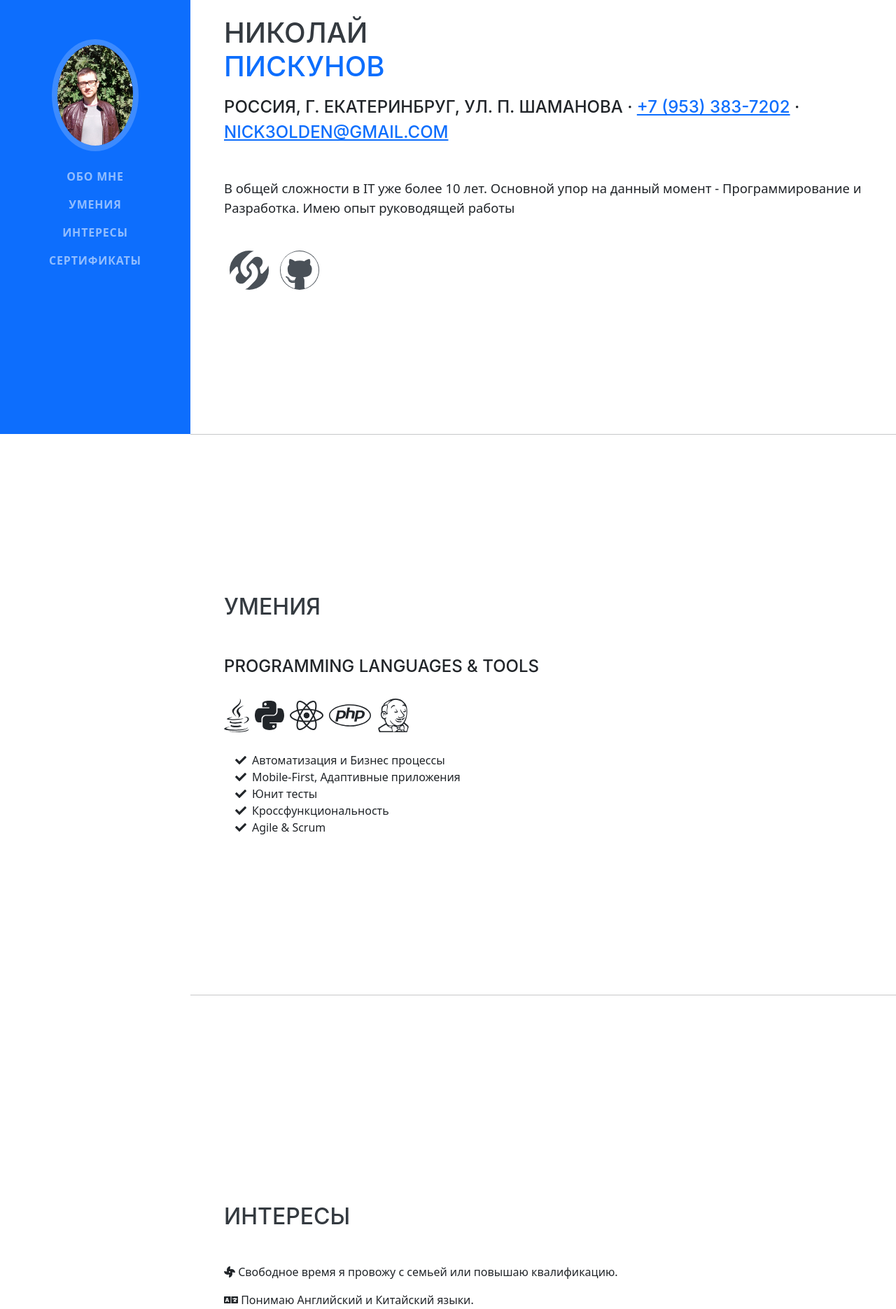
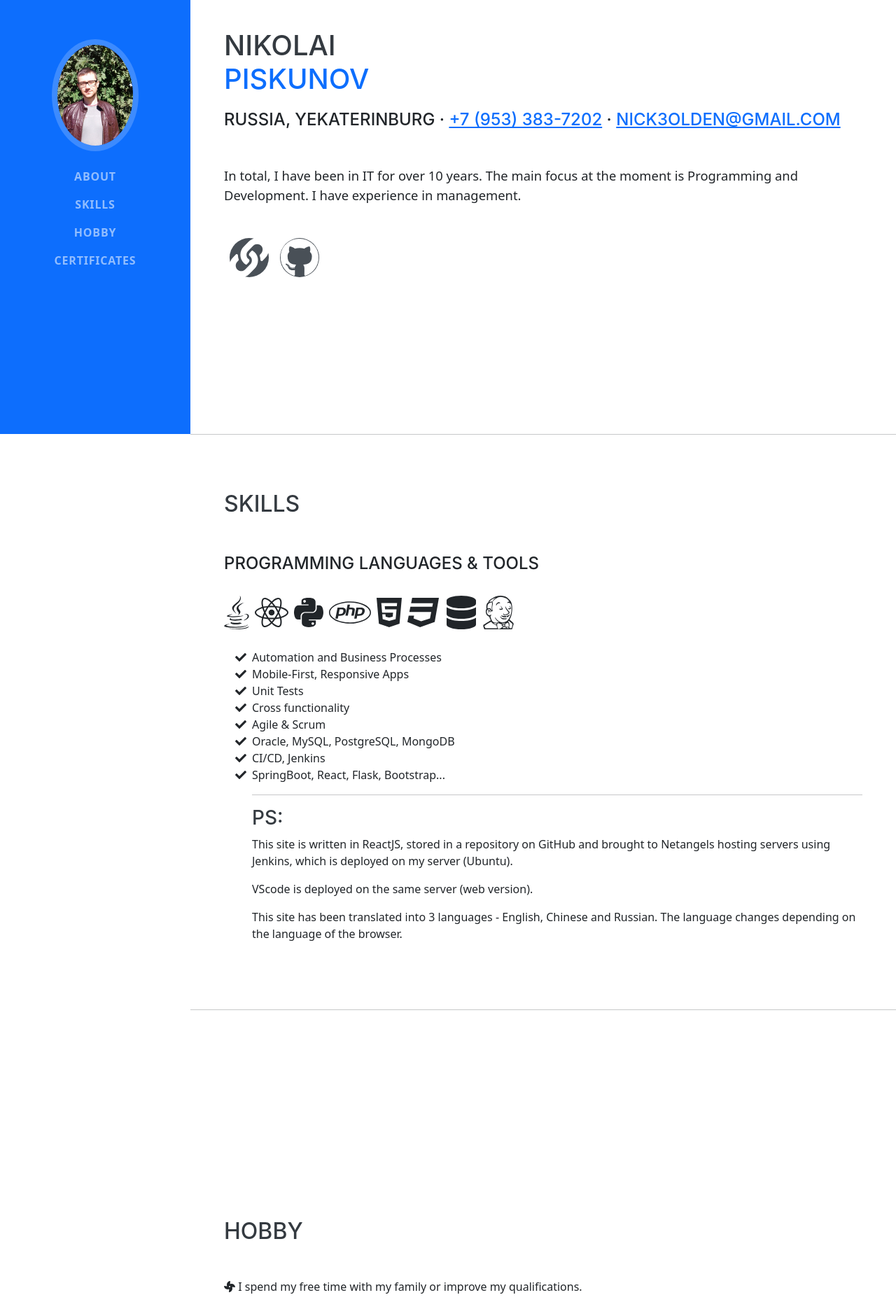
Before and after one commit to NickOlden/cv, a React (Create React App) app: page / in a window 1280 px wide. Shown: the part 180-2050 px from the top of the page at 70% size. Built offline with nearby package versions, Linux system fonts and the light colour scheme.

Commit message:
add locale

```diff
--- a/src/components/About.js
+++ b/src/components/About.js
@@ -2,21 +2,24 @@ import React from "react";
 import {FontAwesomeIcon} from '@fortawesome/react-fontawesome';
 import {faLink} from "@fortawesome/free-solid-svg-icons";
 import {faGithub} from "@fortawesome/free-brands-svg-icons";
+import LocaleUtil from "../utils/LocaleUtil";
 
 const About = () => {
+  let locale = LocaleUtil();
   return (
     <>
       <section className="resume-section" id="about">
         <div className="resume-section-content">
           <h1 className="mb-0">
-            Николай
-            <p className="text-primary">Пискунов</p>
+            {locale.name}
+            <p className="text-primary">{locale.surname}</p>
           </h1>
           <div className="subheading mb-5">
-            Россия, г. Екатеринбруг, ул. П. Шаманова · <a href="tel:+79533837202">+7 (953) 383-7202</a> · <a href="mailto:nick3olden@gmail.com">nick3olden@gmail.com</a>
+            {locale.address} · <a href="tel:+79533837202">+7 (953) 383-7202</a> · <a href="mailto:nick3olden@gmail.com">nick3olden@gmail.com</a>
           </div>
-          <p className="lead mb-5">В общей сложности в IT уже более 10 лет. Основной упор на данный момент - Программирование и Разработка. Имею опыт руководящей работы</p>
+          <p className="lead mb-5">{locale.about}</p>
           <div className="social-icons">
+            {/*TODO сделать и вставить ссылки на резюме на других сайтах*/}
             <a className="p-2" href="https://ekaterinburg.hh.ru/resume/b91bc0b5ff05c12eb90039ed1f7174694e3854" target="_blank"><FontAwesomeIcon className="social-icon" icon={faLink} /></a>
             <a className="p-2" href="https://github.com/NickOlden" target="_blank"><FontAwesomeIcon className="social-icon" icon={faGithub} /></a>
           </div>
--- a/src/components/Certifications.js
+++ b/src/components/Certifications.js
@@ -1,45 +1,47 @@
 import React from "react";
 import {FontAwesomeIcon} from '@fortawesome/react-fontawesome';
 import {faTrophy} from "@fortawesome/free-solid-svg-icons";
+import LocaleUtil from "../utils/LocaleUtil";
 
 const Certifications = () => {
+  let locale = LocaleUtil()
   return (
     <>
       <section className="resume-section" id="awards">
         <div className="resume-section-content">
-          <h2 className="mb-5">Курсы и Сертификаты</h2>
+          <h2 className="mb-5">{locale.certs_title}</h2>
           <ul className="fa-ul mb-0">
             <li>
               <span className="fa-li"><FontAwesomeIcon icon={faTrophy} className="text-warning" /></span>
-              2020 Продвинутое программирование Python. Уровень 2ы (Сертификат)
+              {locale.certs_2020_p2}
             </li>
             <li>
               <span className="fa-li"><FontAwesomeIcon icon={faTrophy} className="text-warning" /></span>
-              2019 Шаблоны проектирования приложенжия масштаба предприятия (Сертификат)
+              {locale.certs_2019_gof}
             </li>
             <li>
               <span className="fa-li"><FontAwesomeIcon icon={faTrophy} className="text-warning" /></span>
-              2019 React-JS - Библиотека для создания пользовательских интерфейсов (Сертификат)
+              {locale.certs_2019_react}
             </li>
             <li>
               <span className="fa-li"><FontAwesomeIcon icon={faTrophy} className="text-warning" /></span>
-              2019 Python Уровень 1. Основыв программирования (Сертификат)
+              {locale.certs_2019_p1}
             </li>
             <li>
               <span className="fa-li"><FontAwesomeIcon icon={faTrophy} className="text-warning" /></span>
-              2018 Специалист, Генеральный директор
+              {locale.certs_2018}
             </li>
             <li>
               <span className="fa-li"><FontAwesomeIcon icon={faTrophy} className="text-warning" /></span>
-              2017 Специалист, Директор по информационным технологиям
+              {locale.certs_2017}
             </li>
             <li>
               <span className="fa-li"><FontAwesomeIcon icon={faTrophy} className="text-warning" /></span>
-              2016 Комплексная программа. Программирование в системе 1С Предприятие 8.3
+              {locale.certs_2016}
             </li>
             <li>
               <span className="fa-li"><FontAwesomeIcon icon={faTrophy} className="text-warning" /></span>
-              2014 MBA Start MBA IT
+              {locale.certs_2014}
             </li>
           </ul>
         </div>
--- a/src/components/Interests.js
+++ b/src/components/Interests.js
@@ -1,16 +1,18 @@
 import React from "react";
 import {FontAwesomeIcon} from '@fortawesome/react-fontawesome';
 import {faFan , faLanguage, faChess} from "@fortawesome/free-solid-svg-icons";
+import LocaleUtil from "../utils/LocaleUtil";
 
 const Interests = () => {
+  let locale = LocaleUtil()
   return (
     <>
       <section className="resume-section" id="interests">
         <div className="resume-section-content">
-          <h2 className="mb-5">Интересы</h2>
-          <p><FontAwesomeIcon icon={faFan} />  Свободное время я провожу с семьей или повышаю квалификацию.</p>
-          <p><FontAwesomeIcon icon={faLanguage} />  Понимаю Английский и Китайский языки.</p>
-          <p><FontAwesomeIcon icon={faChess} />  Увлекаюсь шахматами и покером.</p>
+          <h2 className="mb-5">{locale.menu_hobby}</h2>
+          <p><FontAwesomeIcon icon={faFan} /> {locale.hobby_one}</p>
+          <p><FontAwesomeIcon icon={faLanguage} /> {locale.hobby_two}</p>
+          <p><FontAwesomeIcon icon={faChess} /> {locale.hobby_three}</p>
         </div>
       </section>
       <hr className="m-0" />
--- a/src/components/Navigation.js
+++ b/src/components/Navigation.js
@@ -1,8 +1,12 @@
 import React, {useState} from "react";
 import profile from "../assets/img/profile.jpg";
+import LocaleUtil from "../utils/LocaleUtil";
 
 const Navigation = () => {
   let width = window.innerWidth;
+  let locale = LocaleUtil()
+  let fullname = locale.name + " " + locale.surname
+
   const [toggleIfSizeChange, setToggleIfSizeChange] = useState(width > 991);
 
   const toggleMenu = () => {
@@ -12,16 +16,16 @@ const Navigation = () => {
   return (
     <nav className="navbar navbar-expand-lg navbar-dark bg-primary fixed-top" id="sideNav">
       <a className="navbar-brand js-scroll-trigger" href="#about">
-        <span className="d-block d-lg-none">Николай Пискунов</span>
+        <span className="d-block d-lg-none">{fullname}</span>
         <span className="d-none d-lg-block"><img className="img-fluid img-profile rounded-circle mx-auto mb-2" src={profile} alt="profile" /></span>
       </a>
       <button className="navbar-toggler" type="button" data-bs-toggle="collapse" data-bs-target="#navbarResponsive" aria-controls="navbarResponsive" aria-expanded="false" aria-label="Toggle navigation"><span onClick={toggleMenu} className="navbar-toggler-icon"/></button>
       <div className={!toggleIfSizeChange?"collapse navbar-collapse" : "navbar-collapse"} id="navbarResponsive">
         <ul className="navbar-nav">
-          <li className="nav-item"><a onClick={() => setToggleIfSizeChange(false)} className="nav-link js-scroll-trigger" href="#about">Обо мне</a></li>
-          <li className="nav-item"><a onClick={() => setToggleIfSizeChange(false)} className="nav-link js-scroll-trigger" href="#skills">Умения</a></li>
-          <li className="nav-item"><a onClick={() => setToggleIfSizeChange(false)} className="nav-link js-scroll-trigger" href="#interests">Интересы</a></li>
-          <li className="nav-item"><a onClick={() => setToggleIfSizeChange(false)} className="nav-link js-scroll-trigger" href="#awards">Сертификаты</a></li>
+          <li className="nav-item"><a onClick={() => setToggleIfSizeChange(false)} className="nav-link js-scroll-trigger" href="#about">{locale.menu_about_me}</a></li>
+          <li className="nav-item"><a onClick={() => setToggleIfSizeChange(false)} className="nav-link js-scroll-trigger" href="#skills">{locale.menu_skills}</a></li>
+          <li className="nav-item"><a onClick={() => setToggleIfSizeChange(false)} className="nav-link js-scroll-trigger" href="#interests">{locale.menu_hobby}</a></li>
+          <li className="nav-item"><a onClick={() => setToggleIfSizeChange(false)} className="nav-link js-scroll-trigger" href="#awards">{locale.menu_certificates}</a></li>
         </ul>
       </div>
     </nav>
--- a/src/components/Skills.js
+++ b/src/components/Skills.js
@@ -1,42 +1,70 @@
 import React from "react";
 import {FontAwesomeIcon} from '@fortawesome/react-fontawesome';
-import {faCheck} from "@fortawesome/free-solid-svg-icons";
-import {faJava, faPython, faReact, faPhp, faJenkins} from "@fortawesome/free-brands-svg-icons";
+import {faCheck, faDatabase} from "@fortawesome/free-solid-svg-icons";
+import {faJava, faPython, faReact, faPhp, faJenkins, faHtml5, faCss3} from "@fortawesome/free-brands-svg-icons";
+import LocaleUtil from "../utils/LocaleUtil";
 
 const Skills = () => {
+  let locale = LocaleUtil()
   return (
     <>
       <section className="resume-section" id="skills">
         <div className="resume-section-content">
-          <h2 className="mb-5">Умения</h2>
-          <div className="subheading mb-3">Programming Languages & Tools</div>
+          <h2 className="mb-5">{locale.menu_skills}</h2>
+          <div className="subheading mb-3">{locale.skills_title}</div>
           <ul className="list-inline dev-icons">
             <li className="list-inline-item"><FontAwesomeIcon icon={faJava} /></li>
+            <li className="list-inline-item"><FontAwesomeIcon icon={faReact} /></li>
             <li className="list-inline-item"><FontAwesomeIcon icon={faPython} /></li>
-            <li className="list-inline-item"><FontAwesomeIcon icon={faReact} /></li>
             <li className="list-inline-item"><FontAwesomeIcon icon={faPhp} /></li>
+            <li className="list-inline-item"><FontAwesomeIcon icon={faHtml5} /></li>
+            <li className="list-inline-item"><FontAwesomeIcon icon={faCss3} /></li>
+            <li className="list-inline-item"><FontAwesomeIcon icon={faDatabase} /></li>
             <li className="list-inline-item"><FontAwesomeIcon icon={faJenkins} /></li>
           </ul>
           <ul className="fa-ul mb-0">
             <li>
               <span className="fa-li"><FontAwesomeIcon icon={faCheck} /></span>
-              Автоматизация и Бизнес процессы
+              {locale.skills_bp}
             </li>
             <li>
               <span className="fa-li"><FontAwesomeIcon icon={faCheck} /></span>
-              Mobile-First, Адаптивные приложения
+              Mobile-First, {locale.skills_resp_apps}
             </li>
             <li>
               <span className="fa-li"><FontAwesomeIcon icon={faCheck} /></span>
-              Юнит тесты
+              {locale.skills_unit_test}
             </li>
             <li>
               <span className="fa-li"><FontAwesomeIcon icon={faCheck} /></span>
-              Кроссфункциональность
+              {locale.skills_cross_func}
             </li>
             <li>
               <span className="fa-li"><FontAwesomeIcon icon={faCheck} /></span>
-              Agile & Scrum
+              {locale.skills_agile_scrum}
+            </li>
+            <li>
+              <span className="fa-li"><FontAwesomeIcon icon={faCheck} /></span>
+              {locale.skills_dbs}
+            </li>
+            <li>
+              <span className="fa-li"><FontAwesomeIcon icon={faCheck} /></span>
+              {locale.skills_ci_cd}
+            </li>
+            <li>
+              <span className="fa-li"><FontAwesomeIcon icon={faCheck} /></span>
+              {locale.skills_frameworks}
+            </li>
+            <li>
+              <hr />
+              <h3>PS:</h3>
+              <p>{locale.skills_ps_one}</p>
+            </li>
+            <li>
+              <p>{locale.skills_ps_two}</p>
+            </li>
+            <li>
+              <p>{locale.skills_ps_three}</p>
             </li>
           </ul>
         </div>
--- a/src/pages/MainPage.js
+++ b/src/pages/MainPage.js
@@ -5,11 +5,14 @@ import Skills from "../components/Skills";
 import Interests from "../components/Interests";
 import Certifications from "../components/Certifications";
 import Meta from "../components/Meta";
+import LocaleUtil from "../utils/LocaleUtil";
 
 const MainPage = () => {
+  let locale = LocaleUtil()
+  let fullname = locale.name + " " + locale.surname
   return (
     <>
-      <Meta title="Nick Pi" />
+      <Meta title={fullname} />
       <Navigation />
       <div className="container-fluid p-0">
         <About />
--- /dev/null
+++ b/src/utils/LocaleUtil.js
@@ -0,0 +1,121 @@
+import React from "react";
+
+const LocaleUtil = () => {
+  let lang = window.navigator.userLanguage || window.navigator.language;
+
+  let _RUS = {
+    name: "Николай",
+    surname: "Пискунов",
+    menu_about_me: "Обо мне",
+    menu_skills: "Умения",
+    menu_hobby: "Интересы",
+    menu_certificates: "Сертификаты",
+    address: "Россия, г. Екатеринбруг",
+    about: "В общей сложности в IT уже более 10 лет. Основной упор на данный момент - Программирование и Разработка. Имею опыт руководящей работы",
+    skills_title: "Языки программирования и инструменты",
+    skills_bp: "Автоматизация и Бизнес процессы",
+    skills_resp_apps: "Адаптивные приложения",
+    skills_unit_test: "Юнит тесты",
+    skills_cross_func: "Кроссфункциональность",
+    skills_agile_scrum: "Agile & Scrum",
+    skills_dbs: "Oracle, MySQL, PostgreSQL, MongoDB",
+    skills_ci_cd: "CI/CD, Jenkins",
+    skills_frameworks: "SpringBoot, React, Flask, Bootstrap...",
+    skills_ps_one: "Этот сайт написан на ReactJS, хранится в репозитории на GitHub и попадает на сервера хостинга Netangels с помощью Jenkins, который развернут на моем сервере (Ubuntu).",
+    skills_ps_two: "На этом же сервере развернут VScode (web версия).",
+    skills_ps_three: "Этот сайт переведен на 3 языка - Русский, Англйский и Китайский. Язык меняется в зависимости от языка браузера",
+    hobby_one: "Свободное время я провожу с семьей или повышаю квалификацию.",
+    hobby_two: "Понимаю Английский и Китайский языки.",
+    hobby_three: "Увлекаюсь шахматами и покером.",
+    certs_title: "КУРСЫ И СЕРТИФИКАТЫ",
+    certs_2014: "2014 MBA Start MBA IT",
+    certs_2016: "2016 Комплексная программа. Программирование в системе 1С Предприятие 8.3",
+    certs_2017: "2017 Специалист, Директор по информационным технологиям",
+    certs_2018: "2018 Специалист, Генеральный директор",
+    certs_2019_p1: "2019 Python Уровень 1. Основыв программирования (Сертификат)",
+    certs_2019_react: "2019 React-JS - Библиотека для создания пользовательских интерфейсов (Сертификат)",
+    certs_2019_gof: "2019 Шаблоны проектирования приложенжия масштаба предприятия (Сертификат)",
+    certs_2020_p2: "2020 Продвинутое программирование Python. Уровень 2 (Сертификат)",
+  }
+
+  let _CHI = {
+    name: "尼古拉",
+    surname: "皮斯库诺夫",
+    menu_about_me: "关于我",
+    menu_skills: "技能",
+    menu_hobby: "兴趣",
+    menu_certificates: "证书",
+    address: "俄罗斯，叶卡",
+    about: "总的来说，他已经在 IT 行业工作了 10 多年。目前的主要重点是编程和开发。我有管理工作经验",
+    skills_title: "编程语言和工具",
+    skills_bp: "自动化和业务流程",
+    skills_resp_apps: "响应式应用程序",
+    skills_unit_test: "单元测试",
+    skills_cross_func: "跨功能",
+    skills_agile_scrum: "Agile & Scrum",
+    skills_dbs: "Oracle, MySQL, PostgreSQL, MongoDB",
+    skills_ci_cd: "CI/CD, Jenkins",
+    skills_frameworks: "SpringBoot, React, Flask, Bootstrap...",
+    skills_ps_one: "This site is written in ReactJS, stored in a repository on GitHub and brought to Netangels hosting servers using Jenkins, which is deployed on my server (Ubuntu).",
+    skills_ps_two: "VScode is deployed on the same server (web version).",
+    skills_ps_three: "This site has been translated into 3 languages - English, Chinese and Russian. The language changes depending on the language of the browser.",
+    hobby_one: "我与家人共度空闲时间或提高我的资格。",
+    hobby_two: "我懂英文和中文。",
+    hobby_three: "我喜欢国际象棋和扑克。",
+    certs_title: "课程和证书",
+    certs_2014: "2014 MBA Start MBA IT",
+    certs_2016: "2016 Comprehensive program. Programming in the 1C Enterprise 8.3 system",
+    certs_2017: "2017 Specialist, Chief Information Officer",
+    certs_2018: "2018 Specialist, General Director",
+    certs_2019_p1: "2019 Python Level 1. Basic Programming (Certificate)",
+    certs_2019_react: "2019 React-JS - Library for Building User Interfaces (Certificate)",
+    certs_2019_gof: "2019 Enterprise Application Design Patterns (Certificate)",
+    certs_2020_p2: "2020 Advanced Python Programming. Level 2 (Certificate)",
+  }
+
+  let _ENG = {
+    name: "Nikolai",
+    surname: "Piskunov",
+    menu_about_me: "About",
+    menu_skills: "Skills",
+    menu_hobby: "Hobby",
+    menu_certificates: "Certificates",
+    address: "Russia, Yekaterinburg",
+    about: "In total, I have been in IT for over 10 years. The main focus at the moment is Programming and Development. I have experience in management.",
+    skills_title: "PROGRAMMING LANGUAGES & TOOLS",
+    skills_bp: "Automation and Business Processes",
+    skills_resp_apps: "Responsive Apps",
+    skills_unit_test: "Unit Tests",
+    skills_cross_func: "Cross functionality",
+    skills_agile_scrum: "Agile & Scrum",
+    skills_dbs: "Oracle, MySQL, PostgreSQL, MongoDB",
+    skills_ci_cd: "CI/CD, Jenkins",
+    skills_frameworks: "SpringBoot, React, Flask, Bootstrap...",
+    skills_ps_one: "This site is written in ReactJS, stored in a repository on GitHub and brought to Netangels hosting servers using Jenkins, which is deployed on my server (Ubuntu).",
+    skills_ps_two: "VScode is deployed on the same server (web version).",
+    skills_ps_three: "This site has been translated into 3 languages - English, Chinese and Russian. The language changes depending on the language of the browser.",
+    hobby_one: "I spend my free time with my family or improve my qualifications.",
+    hobby_two: "I understand English and Chinese.",
+    hobby_three: "I am fond of chess and poker.",
+    certs_title: "COURSES AND CERTIFICATES",
+    certs_2014: "2014 MBA Start MBA IT",
+    certs_2016: "2016 Comprehensive program. Programming in the 1C Enterprise 8.3 system",
+    certs_2017: "2017 Specialist, Chief Information Officer",
+    certs_2018: "2018 Specialist, General Director",
+    certs_2019_p1: "2019 Python Level 1. Basic Programming (Certificate)",
+    certs_2019_react: "2019 React-JS - Library for Building User Interfaces (Certificate)",
+    certs_2019_gof: "2019 Enterprise Application Design Patterns (Certificate)",
+    certs_2020_p2: "2020 Advanced Python Programming. Level 2 (Certificate)",
+  }
+
+  if (lang.indexOf('zh') > -1) {
+    return _CHI;
+  } else if (lang.indexOf('ru') > -1) {
+    return _RUS;
+  } else {
+    return _ENG;
+  }
+
+}
+
+export default LocaleUtil;
```
